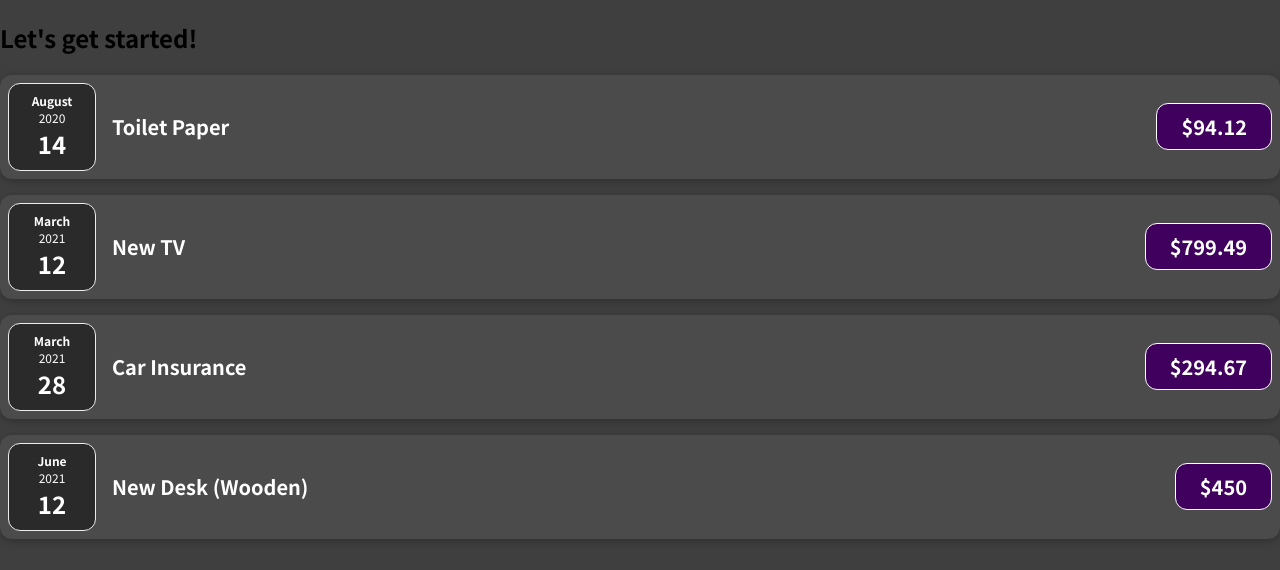
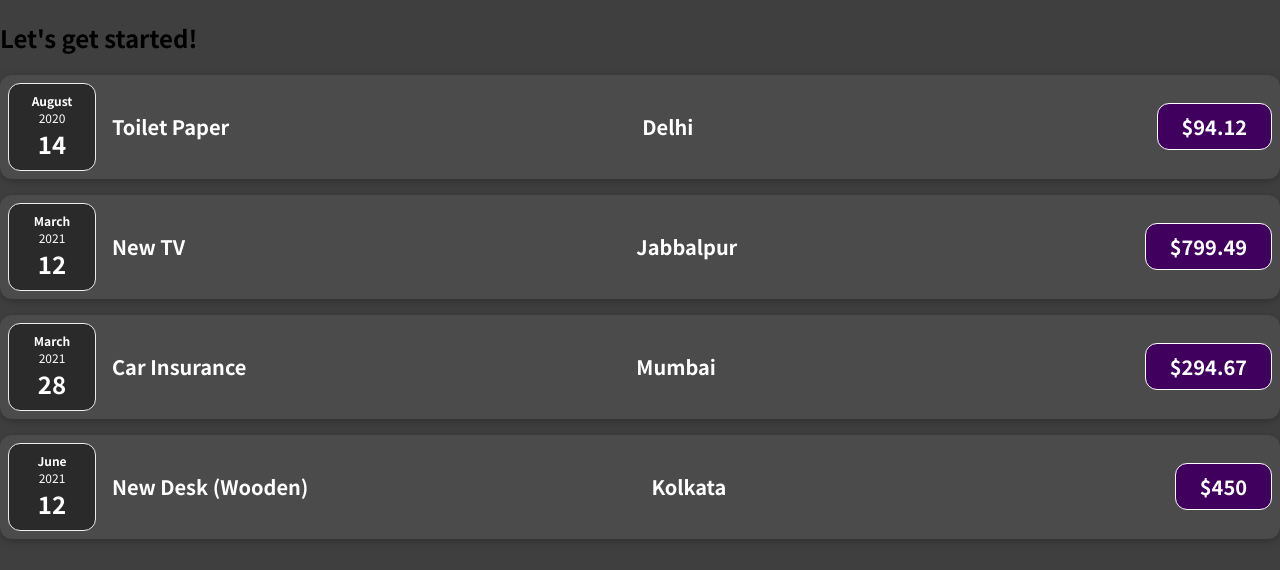
Before and after one commit to Ershad-Alam-67/01-starting-setup, a JavaScript app: page / in a window 1280 px wide. Shown: the top 570 px of the page. Built offline with nearby package versions, Linux system fonts and the light colour scheme.

Commit message:
new ExpenseDetails component added(location added)

```diff
--- a/src/App.js
+++ b/src/App.js
@@ -7,19 +7,28 @@ function App() {
       title: "Toilet Paper",
       amount: 94.12,
       date: new Date(2020, 7, 14),
+      location: "Delhi",
     },
-    { id: "e2", title: "New TV", amount: 799.49, date: new Date(2021, 2, 12) },
+    {
+      id: "e2",
+      title: "New TV",
+      amount: 799.49,
+      date: new Date(2021, 2, 12),
+      location: "Jabbalpur",
+    },
     {
       id: "e3",
       title: "Car Insurance",
       amount: 294.67,
       date: new Date(2021, 2, 28),
+      location: "Mumbai",
     },
     {
       id: "e4",
       title: "New Desk (Wooden)",
       amount: 450,
       date: new Date(2021, 5, 12),
+      location: "Kolkata",
     },
   ]
 
@@ -30,21 +39,25 @@ function App() {
         title={expenses[0].title}
         amount={expenses[0].amount}
         date={expenses[0].date}
+        location={expenses[0].location}
       />
       <ExpenseItem
         title={expenses[1].title}
         amount={expenses[1].amount}
         date={expenses[1].date}
+        location={expenses[1].location}
       />
       <ExpenseItem
         title={expenses[2].title}
         amount={expenses[2].amount}
         date={expenses[2].date}
+        location={expenses[2].location}
       />
       <ExpenseItem
         title={expenses[3].title}
         amount={expenses[3].amount}
         date={expenses[3].date}
+        location={expenses[3].location}
       />
     </div>
   )
--- a/src/components/ExpenseDetails.js
+++ b/src/components/ExpenseDetails.js
@@ -3,6 +3,7 @@ function ExpenseDetails(props) {
   return (
     <div className="expense-item__description">
       <h2>{props.title}</h2>
+      <h2>{props.location}</h2>
       <div className="expense-item__price">${props.amount}</div>
     </div>
   )
--- a/src/components/ExpenseItem.js
+++ b/src/components/ExpenseItem.js
@@ -6,7 +6,11 @@ function ExpenseItem(props) {
   return (
     <div className="expense-item">
       <ExpenseDate date={props.date} />
-      <ExpenseDetails title={props.title} amount={props.amount} />
+      <ExpenseDetails
+        title={props.title}
+        location={props.location}
+        amount={props.amount}
+      />
     </div>
   )
 }
```
